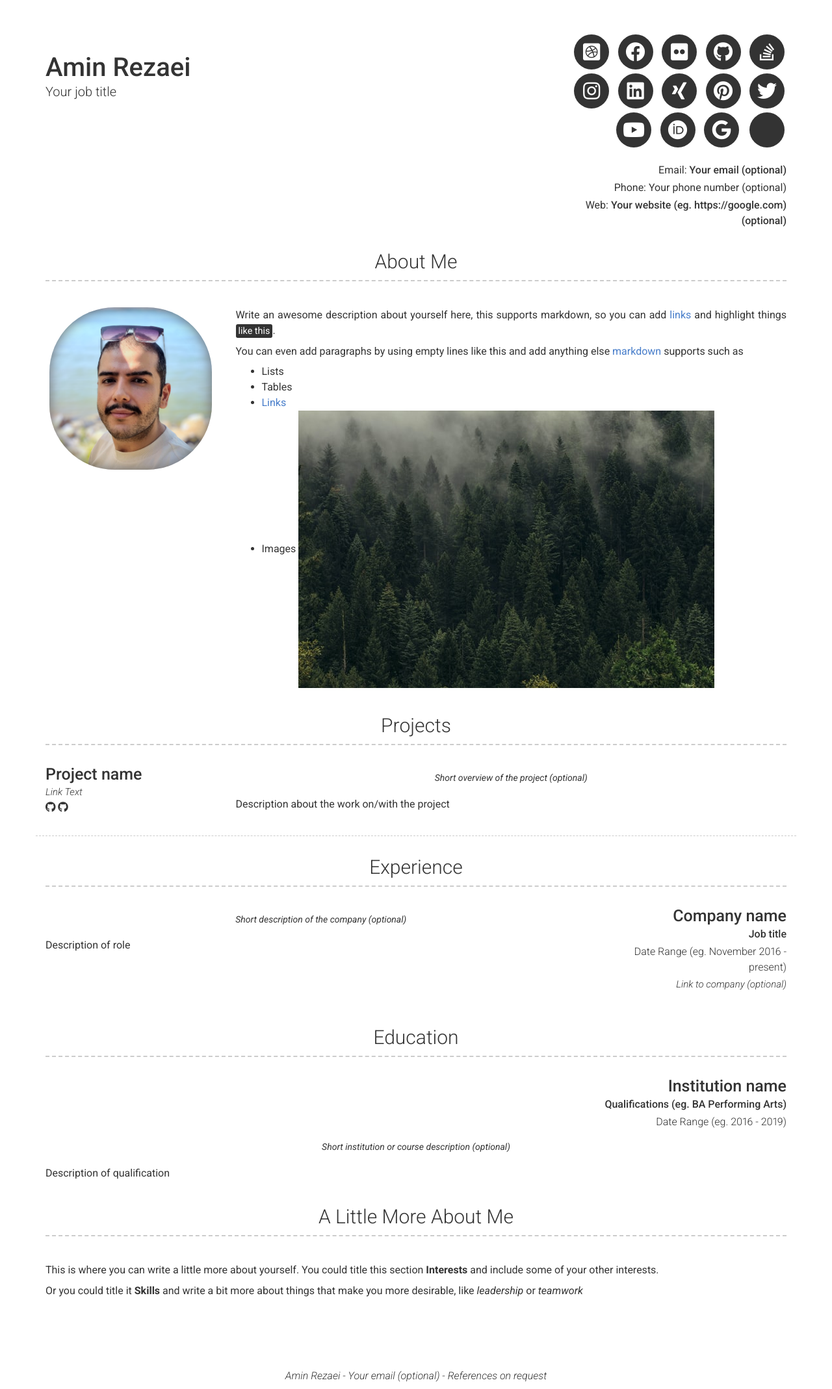
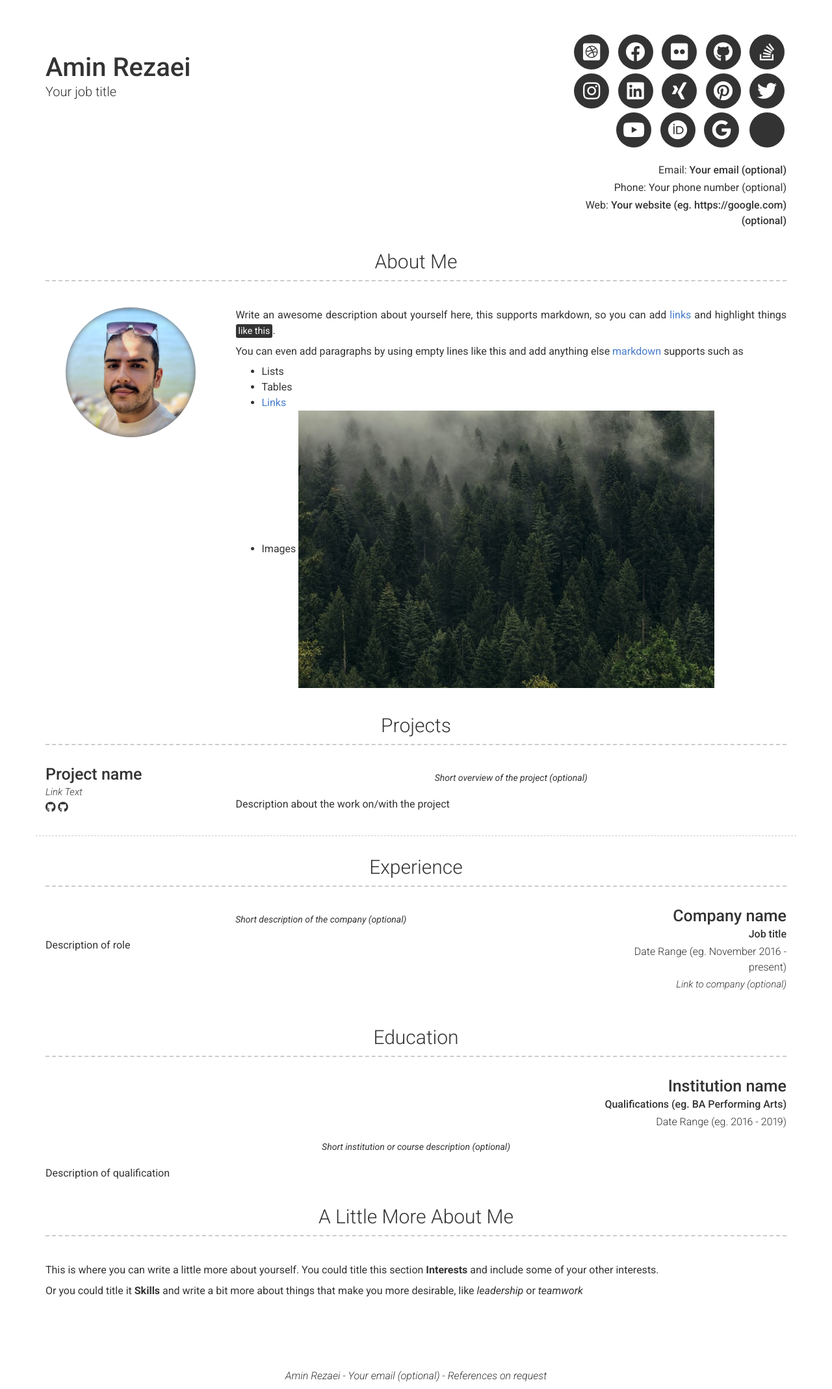
Before and after one commit to aminrezaei-img/CV, a Jekyll site: the page built from index.md, in a window 1280 px wide. Shown: the whole page at 65% size. Built offline with Jekyll 4.4.1, drawn with Linux system fonts in a browser that asks for light colours; nearby versions of some CDN libraries.

Commit message:
Update modern-resume-theme.scss
profile picture size adjusted

```diff
--- a/_sass/modern-resume-theme.scss
+++ b/_sass/modern-resume-theme.scss
@@ -28,8 +28,8 @@
 }
 
 .profile-img {
-  width: 250px;
-  height: 250px;
+  width: 200px;
+  height: 200px;
   margin: 0 auto;
   margin-bottom: 15px;
   display: block;
@@ -39,7 +39,7 @@
   background-repeat: repeat, no-repeat;
   -moz-box-shadow: inset 0 0 20px #636161;
   -webkit-box-shadow: inset 0 0 20px #636161;
-  box-shadow: inset 0 0 20px #636161;
+  box-shadow: inset 0 0 10px #636161;
 }
 
 .list-container {
```
